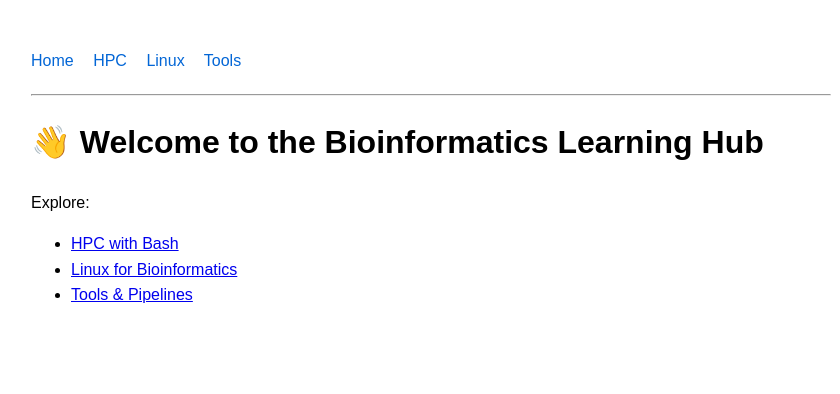
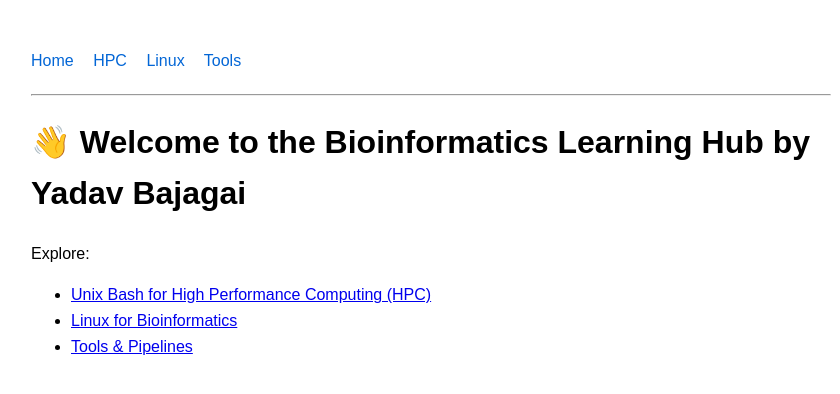
Before and after one commit to ysbajagai/bioinfo, a Jekyll site: the page built from index.md, in a window 1280 px wide. Shown: the top 394 px of the page, without its empty margins (209-1049 px from the left). Built offline with Jekyll 4.4.1, drawn with Linux system fonts in a browser that asks for light colours.

Commit message:
Update index.md

```diff
--- a/index.md
+++ b/index.md
@@ -3,10 +3,10 @@ layout: default
 title: Welcome
 ---
 
-# 👋 Welcome to the Bioinformatics Learning Hub
+# 👋 Welcome to the Bioinformatics Learning Hub by Yadav Bajagai
 
 Explore:
 
-- [HPC with Bash](./hpc)
+- [Unix Bash for High Performance Computing (HPC)](./hpc)
 - [Linux for Bioinformatics](./linux)
 - [Tools & Pipelines](./tools)
```
